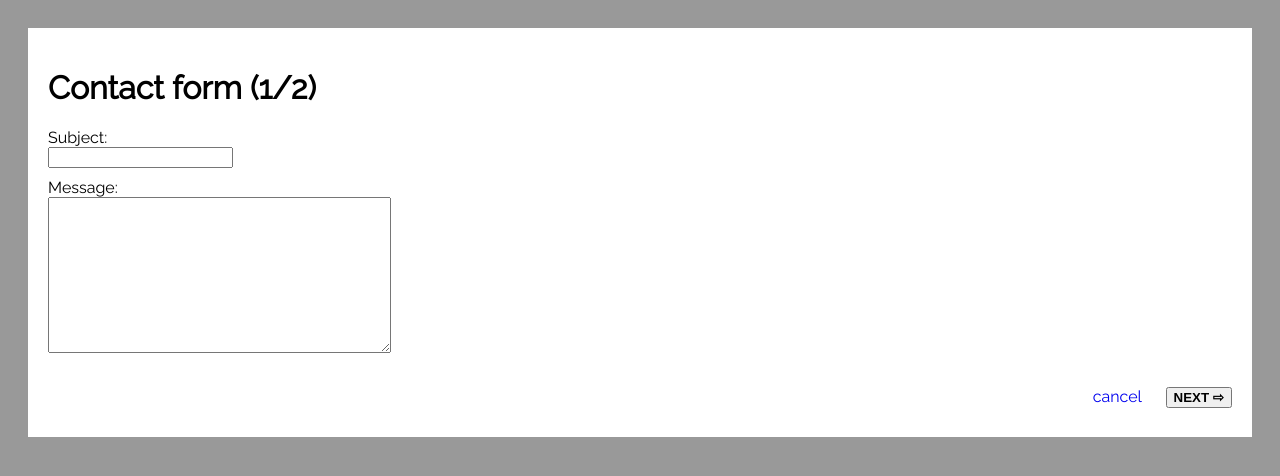
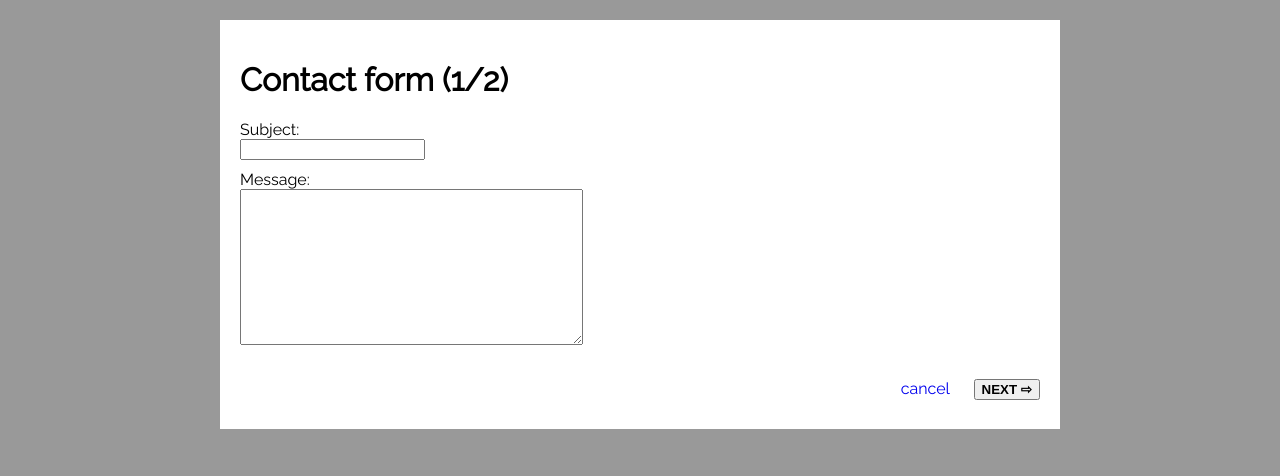
Before and after one commit to jordisan/Django-multistep-form, a Django app: page / in a window 1280 px wide. Shown: the top 476 px of the page. Run offline with Django 3.2, Linux system fonts and the light colour scheme; style sheets or scripts are compiled from the project's sources; some libraries are stand-ins or nearby versions.

Commit message:
body max-width

```diff
--- a/contactForm/assets/contactForm/contact.scss
+++ b/contactForm/assets/contactForm/contact.scss
@@ -7,6 +7,8 @@ html {
 body {
     background-color: #fff;
     padding: 20px;
+    margin: 0 auto;
+    max-width: 800px;
 }
 
 form {
```
